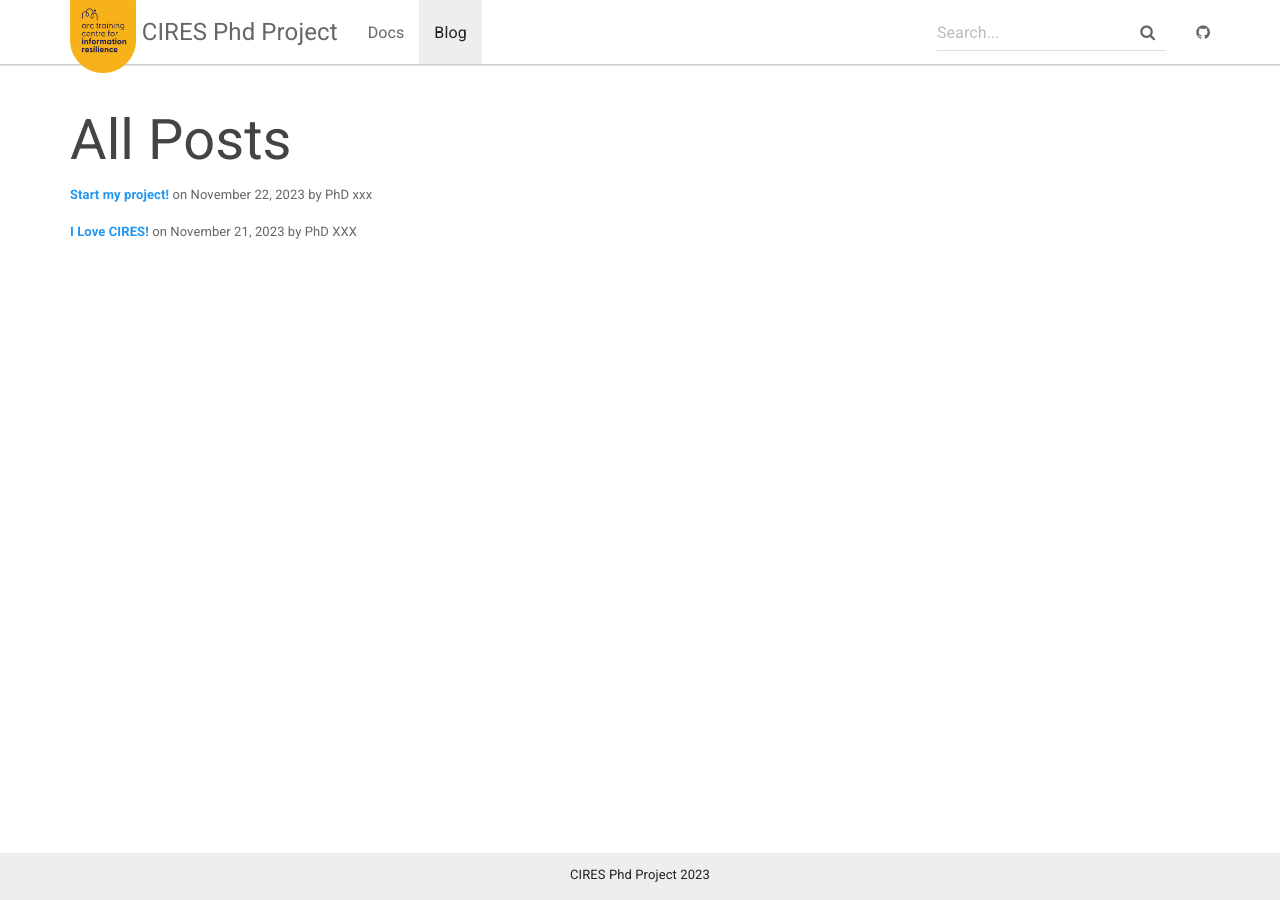
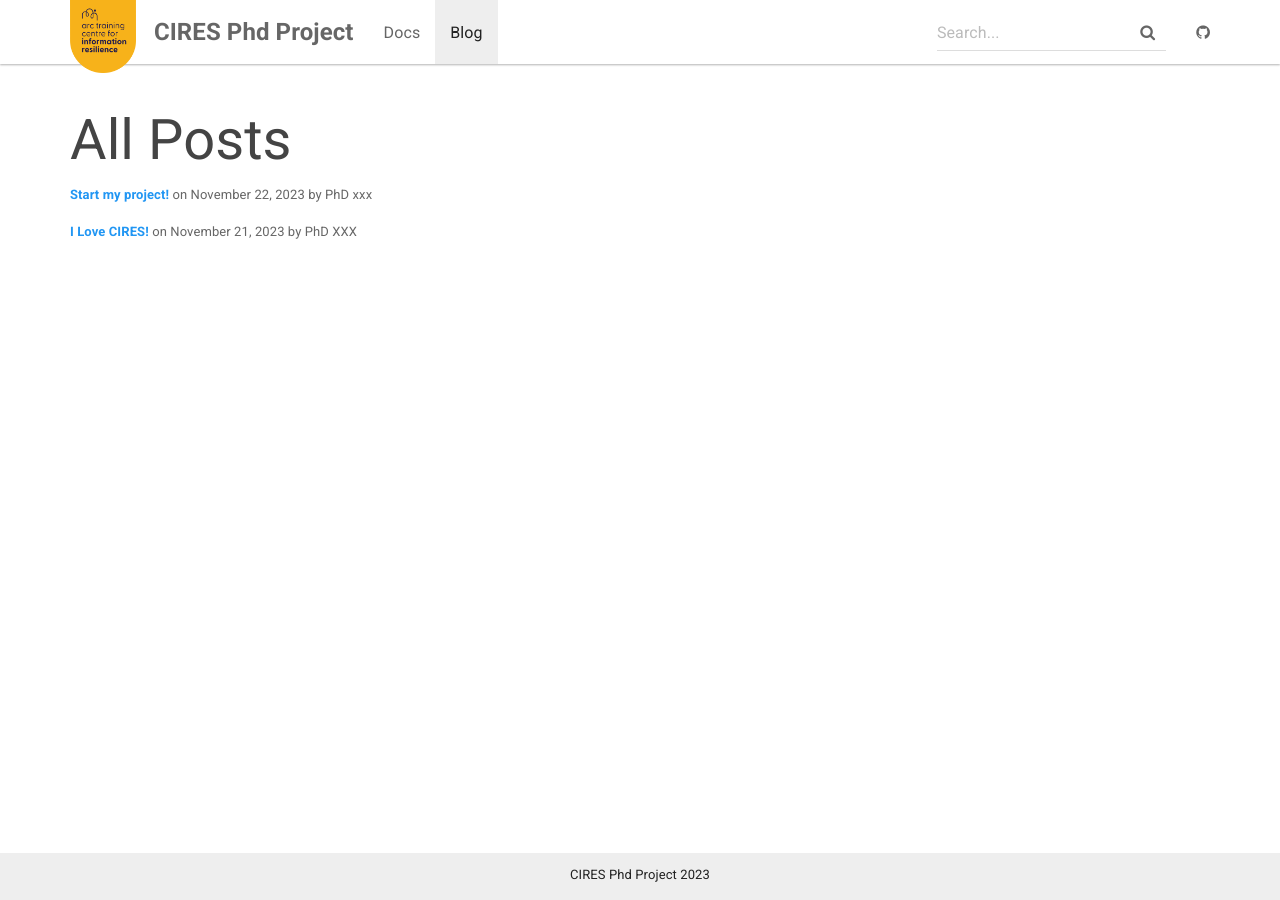
Before and after one commit to CIRES-Hub/CIRES-Hub.github.io, a Jekyll site: the page built from assets/allposts.html, in a window 1280 px wide. Built offline with Jekyll 4.4.1, drawn with Linux system fonts in a browser that asks for light colours.

Commit message:
initialize

```diff
--- a/_includes/topnav.html
+++ b/_includes/topnav.html
@@ -8,7 +8,7 @@
         <span class="icon-bar"></span>
       </button>
             <a class="navbar-brand" href="{{ site.baseurl }}/">
-                <span><img src="{{ "/assets/img/logo.png" | relative_url }}" alt="Logo"></span> {{ site.title }}
+                <span><img src="{{ "/assets/img/logo.png" | relative_url }}" alt="Logo"></span>&nbsp;&nbsp; {{ site.title }}
             </a>
         </div>
         <div id="navbar" class="collapse navbar-collapse">
--- a/_sass/bootstrap/_navbar.scss
+++ b/_sass/bootstrap/_navbar.scss
@@ -164,6 +164,7 @@
   float: left;
   padding: 13.5px $navbar-padding-horizontal;
   font-size: 24px;
+  font-weight: bold;
   line-height: $line-height-computed;
   height: $navbar-height;
 
--- a/_sass/bootstrap/_variables.scss
+++ b/_sass/bootstrap/_variables.scss
@@ -369,7 +369,7 @@ $navbar-padding-horizontal:        floor(($grid-gutter-width / 2)) !default;
 $navbar-padding-vertical:          (($navbar-height - $line-height-computed) / 2) !default;
 $navbar-collapse-max-height:       340px !default;
 
-$navbar-default-color:             #777 !default;
+$navbar-default-color:             #000 !default;
 $navbar-default-bg:                #f8f8f8 !default;
 $navbar-default-border:            darken($navbar-default-bg, 6.5%) !default;
 
```
